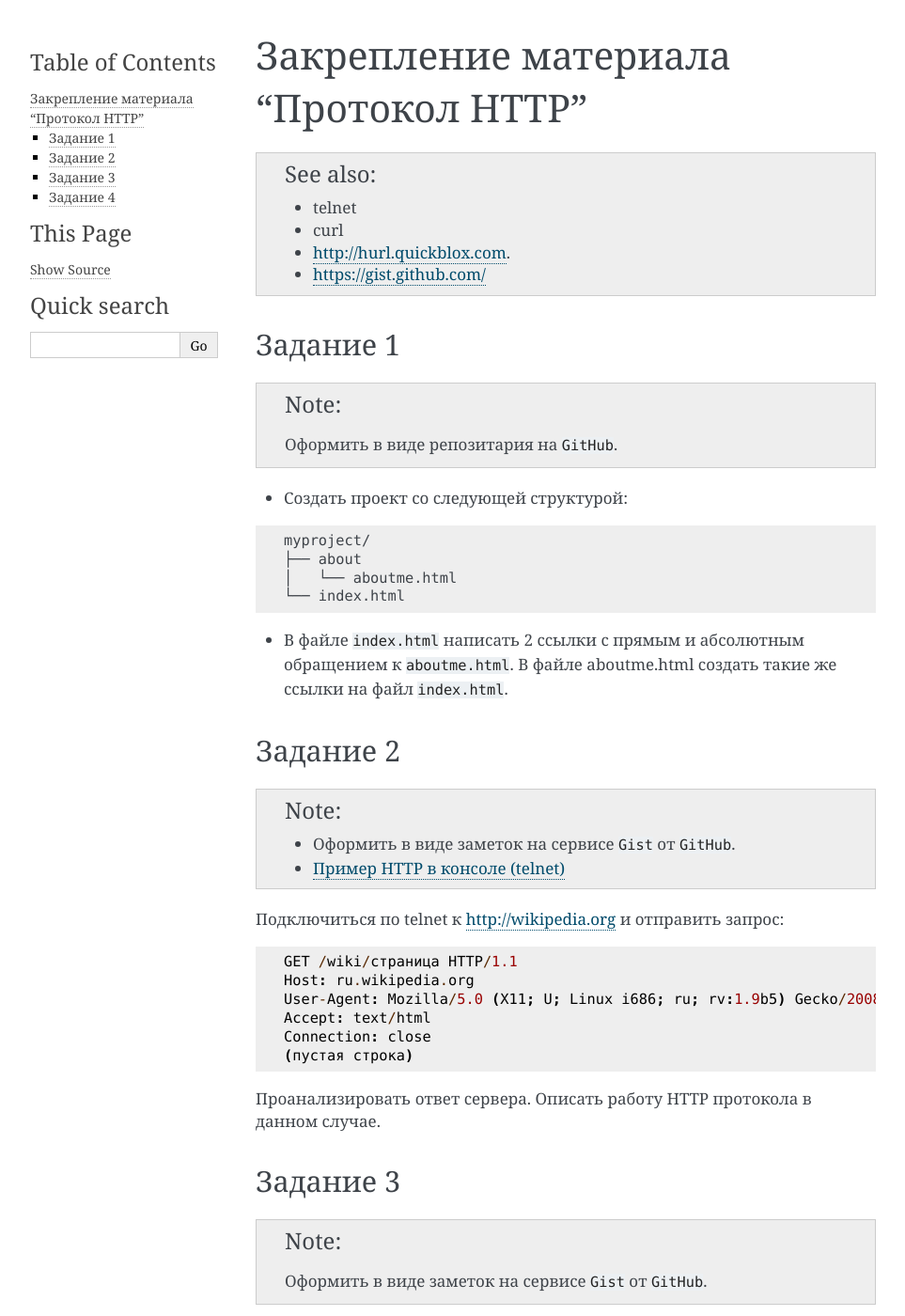
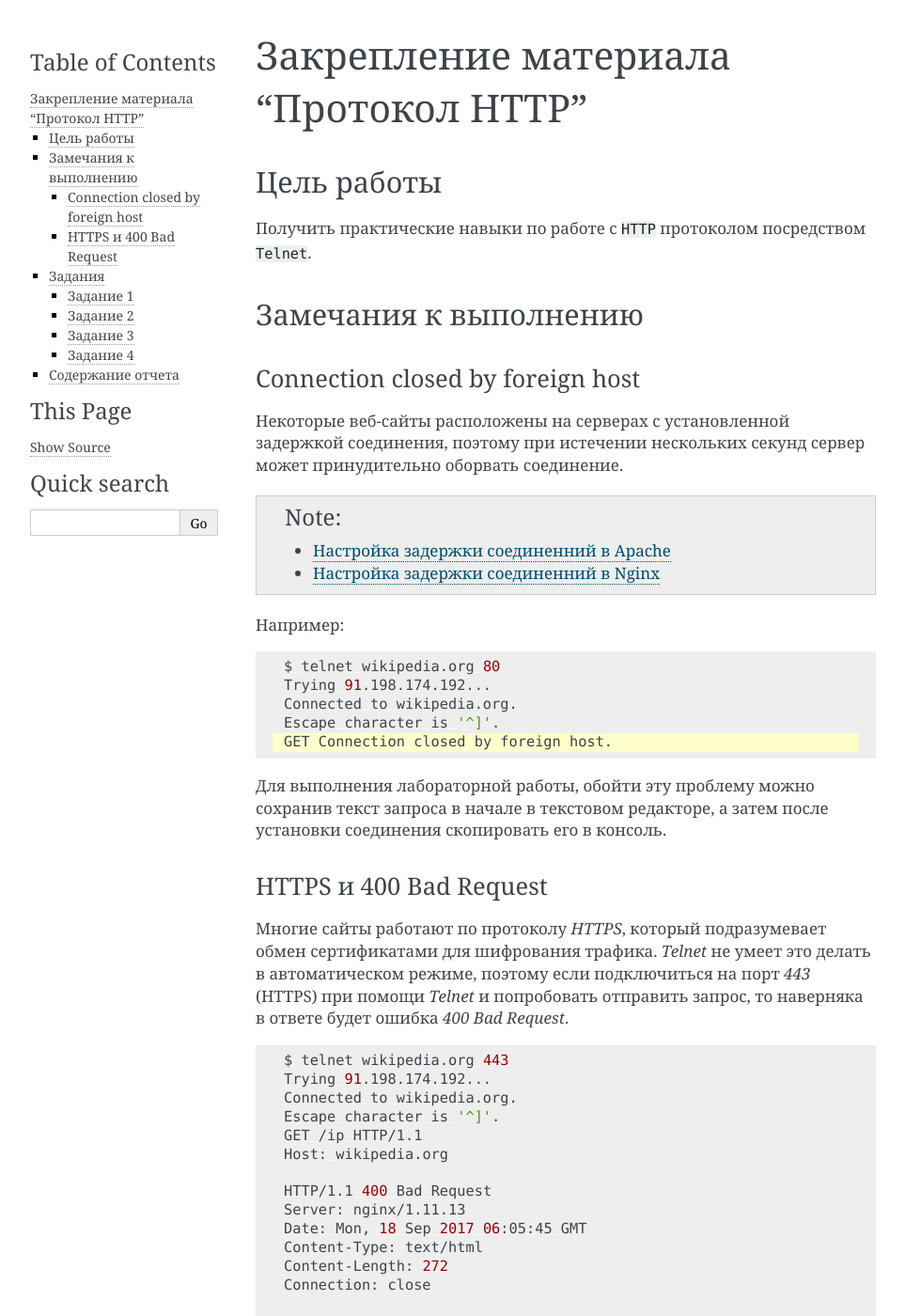
Before and after one commit to ustu/lectures.kpd, a Sphinx documentation site: the page built from docs/kpd/_checkpoint.rst, in a window 1280 px wide and 1400 px high. Shown: the whole window at 94% size, without its empty margins (148-1111 px from the left). Built offline with Sphinx 7.4.7, drawn with Linux system fonts in a browser that asks for light colours; the version number could not be read and is left out; cross-references to code outside the pages are shown as plain code; some of the changed text lies outside the part shown.

Commit message:
++checkpoint

```diff
--- a/docs/kpd/3.http.rst
+++ b/docs/kpd/3.http.rst
@@ -846,6 +846,8 @@
     </body>
     </html>Connection closed by foreign host.
 
+.. _openssl:
+
 Для HTTPS протокола существуют утилиты :man:`openssl` и :man:`gnutls`:
 
 .. code-block:: bash
--- a/docs/kpd/_checkpoint.rst
+++ b/docs/kpd/_checkpoint.rst
@@ -3,20 +3,88 @@
 Закрепление материала "Протокол HTTP"
 =====================================
 
-.. seealso::
+Цель работы
+-----------
 
-   * telnet
-   * curl
-   * http://hurl.quickblox.com.
-   * https://gist.github.com/
+Получить практические навыки по работе с ``HTTP`` протоколом посредством
+``Telnet``.
 
+Замечания к выполнению
+----------------------
 
-Задание 1
----------
+Connection closed by foreign host
+^^^^^^^^^^^^^^^^^^^^^^^^^^^^^^^^^
+
+Некоторые веб-сайты расположены на серверах с установленной задержкой
+соединения, поэтому при истечении нескольких секунд сервер может принудительно
+оборвать соединение.
 
 .. note::
 
-   Оформить в виде репозитария на :l:`GitHub`.
+    * `Настройка задержки соединенний в Apache
+      <http://httpd.apache.org/docs/2.2/mod/core.html#timeout>`_
+    * `Настройка задержки соединенний в Nginx
+      <http://nginx.org/en/docs/http/ngx_http_proxy_module.html#proxy_send_timeout>`_
+
+Например:
+
+.. code-block:: bash
+    :emphasize-lines: 5
+
+    $ telnet wikipedia.org 80
+    Trying 91.198.174.192...
+    Connected to wikipedia.org.
+    Escape character is '^]'.
+    GET Connection closed by foreign host.
+
+Для выполнения лабораторной работы, обойти эту проблему можно сохранив текст
+запроса в начале в текстовом редакторе, а затем после установки соединения
+скопировать его в консоль.
+
+HTTPS и 400 Bad Request
+^^^^^^^^^^^^^^^^^^^^^^^
+
+Многие сайты работают по протоколу `HTTPS`, который подразумевает обмен
+сертификатами для шифрования трафика. `Telnet` не умеет это делать в
+автоматическом режиме, поэтому если подключиться на порт `443` (HTTPS) при
+помощи `Telnet` и попробовать отправить запрос, то наверняка в ответе будет
+ошибка `400 Bad Request`.
+
+.. code-block:: bash
+
+    $ telnet wikipedia.org 443
+    Trying 91.198.174.192...
+    Connected to wikipedia.org.
+    Escape character is '^]'.
+    GET /ip HTTP/1.1
+    Host: wikipedia.org
+
+    HTTP/1.1 400 Bad Request
+    Server: nginx/1.11.13
+    Date: Mon, 18 Sep 2017 06:05:45 GMT
+    Content-Type: text/html
+    Content-Length: 272
+    Connection: close
+
+    <html>
+    <head><title>400 The plain HTTP request was sent to HTTPS port</title></head>
+    <body bgcolor="white">
+    <center><h1>400 Bad Request</h1></center>
+    <center>The plain HTTP request was sent to HTTPS port</center>
+    <hr><center>nginx/1.11.13</center>
+    </body>
+    </html>
+    Connection closed by foreign host.
+
+Отправлять запросы по `HTTPS` можно используя утилиту :ref:`openssl <openssl>`.
+
+Задания
+-------
+
+.. _issue1:
+
+Задание 1
+^^^^^^^^^
 
 * Создать проект со следующей структурой:
 
@@ -28,16 +96,18 @@
    └── index.html
 
 * В файле ``index.html`` написать 2 ссылки с прямым и абсолютным обращением к
-  ``aboutme.html``. В файле aboutme.html создать такие же ссылки на файл
+  ``aboutme.html``. В файле ``aboutme.html`` создать такие же ссылки на файл
   ``index.html``.
 
+.. _issue2:
+
 Задание 2
----------
+^^^^^^^^^
 
 .. note::
 
-   * Оформить в виде заметок на сервисе :l:`Gist` от :l:`GitHub`.
    * :ref:`telnet`
+   * http://hurl.quickblox.com.
 
 Подключиться по telnet к http://wikipedia.org и отправить запрос:
 
@@ -52,15 +122,15 @@
 
 Проанализировать ответ сервера. Описать работу HTTP протокола в данном случае.
 
+Разрешается выбрать любой другой веб-сайт вместо http://WikiPedia.org
+
+.. _issue3:
+
 Задание 3
----------
+^^^^^^^^^
 
-.. note::
-
-   Оформить в виде заметок на сервисе :l:`Gist` от :l:`GitHub`.
-
-Отправить запросы на http://httpbin.org, проанализировать ответ и код состояния.
-Описать работу HTTP протокола в каждом запросе.
+Отправить запросы на http://httpbin.org, проанализировать ответ и код
+состояния. Описать работу HTTP протокола в каждом запросе.
 
 ::
 
@@ -102,12 +172,14 @@
    Host: httpbin.org
    Accept: */*
 
+.. _issue4:
+
 Задание 4
----------
+^^^^^^^^^
 
 .. note::
 
-   Оформить в виде заметок на сервисе :l:`Gist` от :l:`GitHub`.
+   * https://html5book.ru/html5-forms/
 
 * Создать HTML форму c ``action="http://httpbin.org/post"`` ``method="POST"`` и
   ``enctype="multipart/form-data"``
@@ -116,3 +188,11 @@
 * Проверить результат отправки данных формы.
 
 Проанализировать ответ. Описать работу HTTP протокола в данном случае.
+
+Содержание отчета
+-----------------
+
+На каждое задание создать отчет, который должен быть оформлен в виде
+репозитария на :l:`GitHub` или заметок на сервисе :l:`Gist`. В отчете должно
+быть описание последовательности действий, результат выполнения заданий и
+выводы по работе.
```
